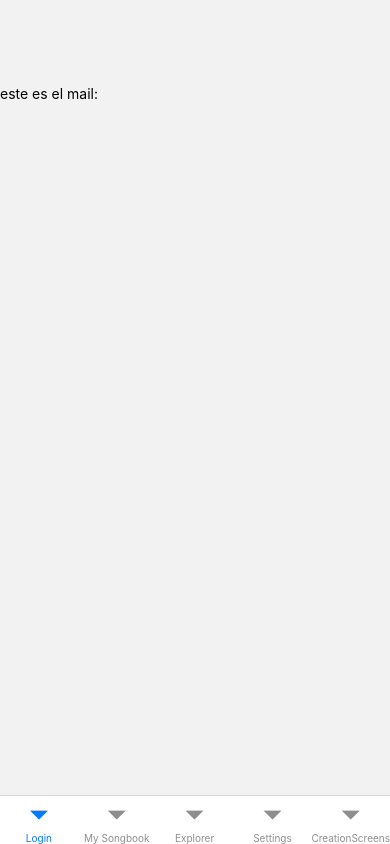
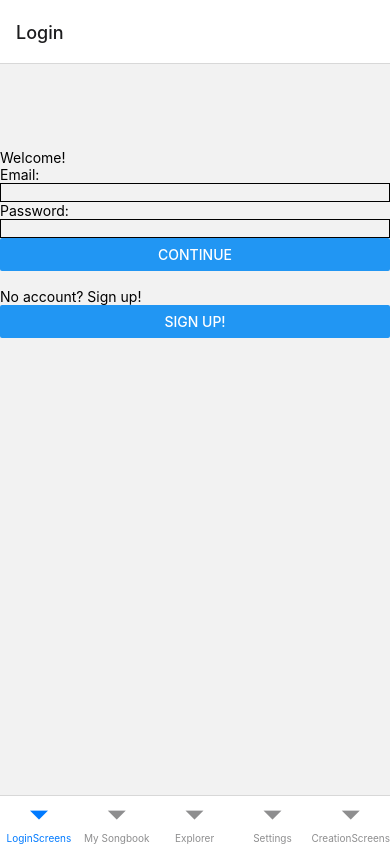
Before and after one commit to santiserena/SongBookApp, a React Native app: screen /Login in a window 390 px wide. Built offline with nearby package versions, Linux system fonts and the light colour scheme.

Commit message:
Login components and screens routes

```diff
--- a/App.js
+++ b/App.js
@@ -4,13 +4,10 @@ import { createBottomTabNavigator } from "@react-navigation/bottom-tabs";
 import MySongBook from "./components/MySongBook/MySongBook";
 import Explorer from "./components/Explorer/Explorer";
 import SettingsScreen from "./components/Settings/Settings";
-import Login from "./components/Login";
-//import Creator from "./components/Creator/Creator";
-//import Creator2 from "./components/Creator/Creator2";
-//import LyricsManually from "./components/Creator/LyricsManually";
 import CreationScreens from "./components/CreationScreens";
 import store from "./redux/store";
 import { Provider } from "react-redux";
+import LoginScreens from "./components/Login/LoginScreens";
 
 
 const Tab = createBottomTabNavigator();
@@ -25,7 +22,7 @@ export default function App() {
             headerShown: false,
           }}
           >
-          <Tab.Screen name="Login" component={Login} />
+          <Tab.Screen name="LoginScreens" component={LoginScreens} />
           <Tab.Screen name="My Songbook" component={MySongBook} />
           <Tab.Screen name="Explorer" component={Explorer} />
           <Tab.Screen name="Settings" component={SettingsScreen} />
--- a/components/CreationScreens.jsx
+++ b/components/CreationScreens.jsx
@@ -1,5 +1,3 @@
-//______________NUEVOO__________________________________
-
 import { createStackNavigator } from "@react-navigation/stack";
 import LyricsManually from "./Creator/LyricsManually";
 import Creator2 from "./Creator/Creator2";
--- a/components/Creator/Creator3.jsx
+++ b/components/Creator/Creator3.jsx
@@ -2,25 +2,27 @@ import { useState } from "react";
 import { Alert, Button, ScrollView, Text } from "react-native";
 import {Picker} from '@react-native-picker/picker';
 import axios from "react-native-axios";
+import { useSelector } from "react-redux";
 
 
 export default function Creator3({ route, navigation }) {
   const [shareMusicTable, setShareMusicTable] = useState(true);
   const [allInfo, setAllInfo] = useState({ ...route.params, share: true });
+  const userMail = useSelector ( state => state.mail)
 
   const goback = () => {
     navigation.goBack();
   };
-
+//HECER QUE GUARDE LAS CANCIONES EN EL MAIL QUE ESTA EN EL REDUCER
   const saveSong = async () => {
     try {
-      let toSend = {...allInfo, chartCreator: 'mmail@harcodeadoo.com'} //luego el mail ponerlo en el set state
+      let toSend = {...allInfo, chartCreator: userMail} //luego el mail ponerlo en el set state
 
       let result = await axios.post ('http://192.168.0.81:3001/createchart', toSend )
 
       if (result.data === "chart created") {
         console.log("Song added successfully!");
-        Alert.alert(allInfo.songName, "Song added successfully!", [
+        Alert.alert(allInfo.songName, 'Song added successfully!', [
           { text: "OK", onPress: () => {
             console.log("OK Pressed")
             navigation.popToTop();
--- a/components/Login.jsx
+++ /dev/null
@@ -1,11 +0,0 @@
-import { View, Text, TextInput, Button, ScrollView, StyleSheet } from "react-native";
-
-export default function Login() {
-
-
-  return (
-    <ScrollView>
-        <Text>{'\n\n\n\n\n'}este es el mail:</Text>
-    </ScrollView>
-  );
-}
--- /dev/null
+++ b/components/Login/Login.jsx
@@ -0,0 +1,33 @@
+import { Text, TextInput, Button, ScrollView } from "react-native";
+
+export default function Login({ navigation }) {
+  const verify = () => {
+    console.log("verificoo");
+  };
+
+  return (
+    <ScrollView>
+      <Text>{"\n\n\n\n\n"}</Text>
+      <Text>Welcome!</Text>
+      <Text>Email:</Text>
+      <TextInput
+        style={{ borderWidth: 1 }}
+        onChangeText={(ev) => handleChange(ev)}
+      />
+      <Text>Password:</Text>
+      <TextInput
+        style={{ borderWidth: 1 }}
+        onChangeText={(ev) => handleChange(ev)}
+      />
+      <Button onPress={() => verify()} title="Continue" />
+
+      <Text>{"\n"}</Text>
+
+      <Text>No account? Sign up!</Text>
+      <Button
+        onPress={() => navigation.navigate("Register")}
+        title="Sign up!"
+      />
+    </ScrollView>
+  );
+}
--- /dev/null
+++ b/components/Login/LoginScreens.jsx
@@ -0,0 +1,15 @@
+import { createStackNavigator } from "@react-navigation/stack";
+import Login from "./Login";
+import Register from "./Register";
+
+const Stack = createStackNavigator()
+
+export default function LoginScreens () {
+  return (
+
+    <Stack.Navigator>
+      <Stack.Screen name="Login" component={Login} />
+      <Stack.Screen name="Register" component={Register} />
+    </Stack.Navigator>
+  );
+}
--- /dev/null
+++ b/components/Login/Register.jsx
@@ -0,0 +1,10 @@
+import { Text, ScrollView } from "react-native";
+
+export default function Register() {
+  return (
+    <ScrollView>
+      <Text>{"\n\n\n\n\n"}</Text>
+      <Text>Welcome al registerrrrr!</Text>
+    </ScrollView>
+  );
+}
```
